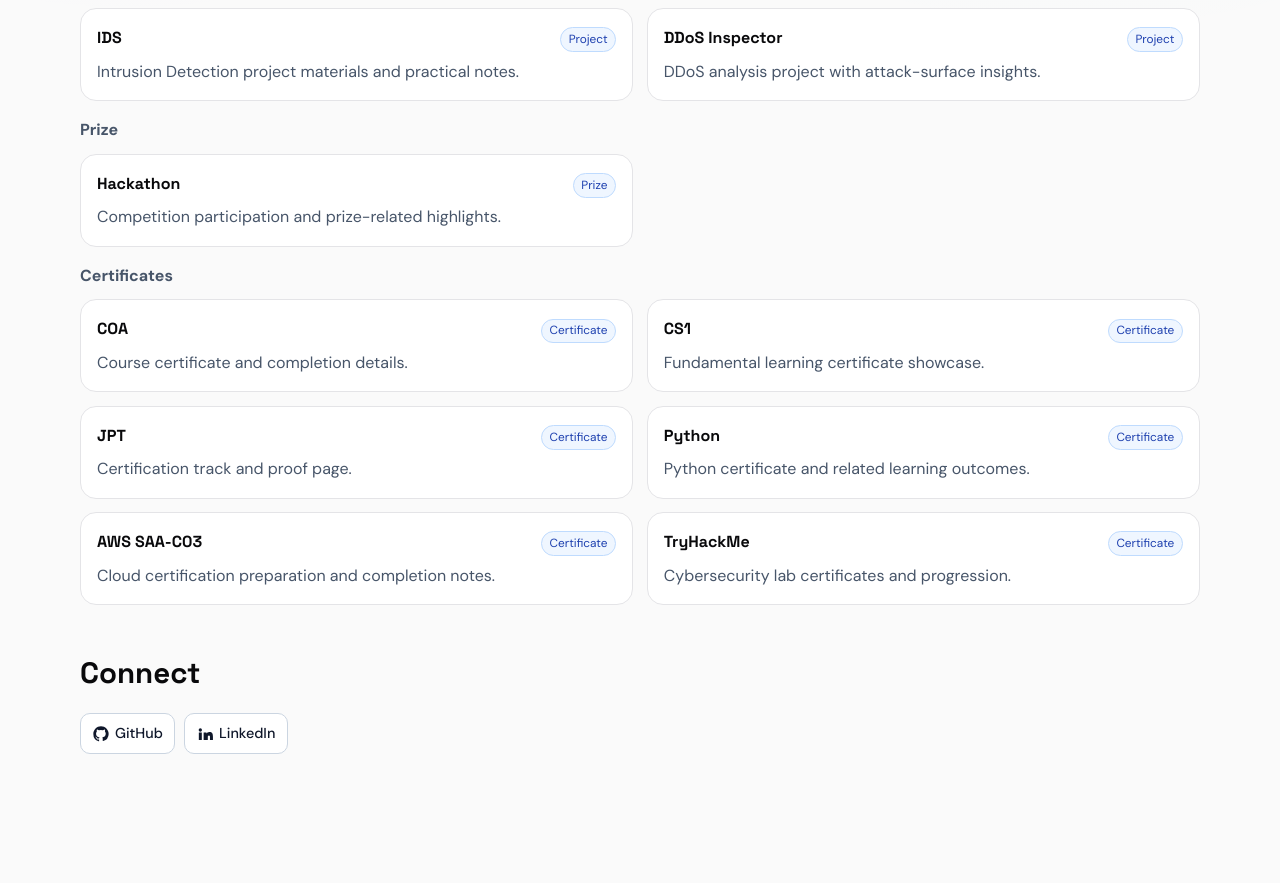
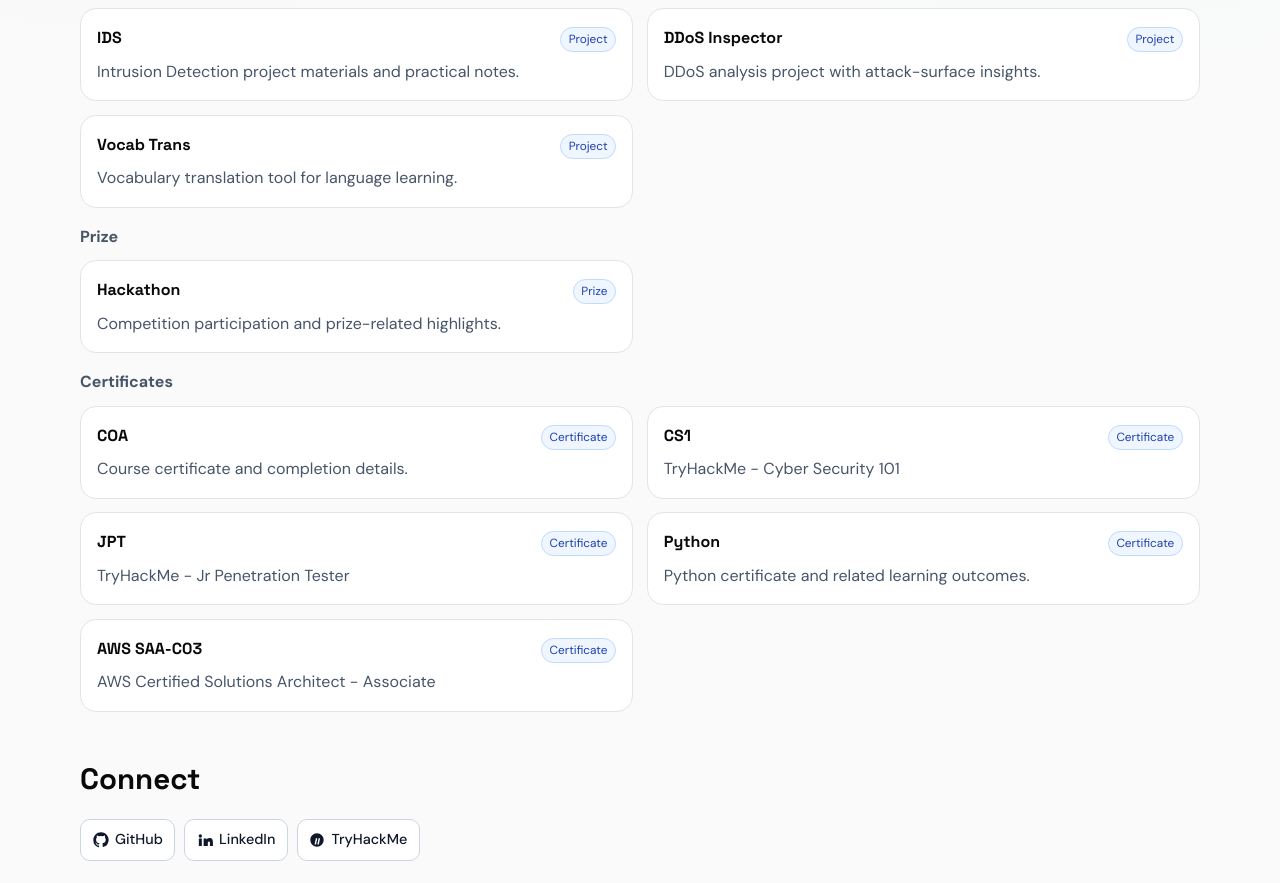
Before and after one commit to hungxqt/personal-page, a plain HTML site: page index.html in a window 1280 px wide. Shown: the part 851-1734 px from the top of the page. Before the commit the page ends 1627 px from the top, so only its background shows below. Drawn offline with Linux system fonts and the light colour scheme.

Commit message:
feat(): add project

```diff
--- a/index.html
+++ b/index.html
@@ -717,6 +717,10 @@
           <div class="project-head"><strong>DDoS Inspector</strong><span class="tag">Project</span></div>
           <p class="muted">DDoS analysis project with attack-surface insights.</p>
         </a>
+        <a class="project-card" href="./vocab-trans/">
+          <div class="project-head"><strong>Vocab Trans</strong><span class="tag">Project</span></div>
+          <p class="muted">Vocabulary translation tool for language learning.</p>
+        </a>
       </div>
 
       <p class="muted" style="margin: 1rem 0 0.7rem;"><strong>Prize</strong></p>
@@ -735,11 +739,11 @@
         </a>
         <a class="project-card" href="./cs1/">
           <div class="project-head"><strong>CS1</strong><span class="tag">Certificate</span></div>
-          <p class="muted">Fundamental learning certificate showcase.</p>
+          <p class="muted">TryHackMe - Cyber Security 101</p>
         </a>
         <a class="project-card" href="./jpt/">
           <div class="project-head"><strong>JPT</strong><span class="tag">Certificate</span></div>
-          <p class="muted">Certification track and proof page.</p>
+          <p class="muted">TryHackMe - Jr Penetration Tester</p>
         </a>
         <a class="project-card" href="./python/">
           <div class="project-head"><strong>Python</strong><span class="tag">Certificate</span></div>
@@ -747,11 +751,7 @@
         </a>
         <a class="project-card" href="./saa-c03/">
           <div class="project-head"><strong>AWS SAA-C03</strong><span class="tag">Certificate</span></div>
-          <p class="muted">Cloud certification preparation and completion notes.</p>
-        </a>
-        <a class="project-card" href="./tryhackme/">
-          <div class="project-head"><strong>TryHackMe</strong><span class="tag">Certificate</span></div>
-          <p class="muted">Cybersecurity lab certificates and progression.</p>
+          <p class="muted">AWS Certified Solutions Architect - Associate</p>
         </a>
       </div>
     </section>
@@ -768,6 +768,10 @@
         <a class="social-link" href="./linkedin/" aria-label="Open LinkedIn page">
           <svg width="16" height="16" viewBox="0 0 24 24" fill="currentColor" aria-hidden="true"><path d="M4.98 3.5A2.49 2.49 0 0 0 2.5 6a2.49 2.49 0 0 0 2.48 2.5A2.5 2.5 0 1 0 4.98 3.5ZM2.75 9.75h4.46V21H2.75V9.75Zm7.2 0h4.27v1.53h.06c.6-1.08 2.06-2.22 4.24-2.22 4.54 0 5.38 2.99 5.38 6.88V21h-4.45v-4.48c0-1.07-.02-2.45-1.5-2.45-1.5 0-1.72 1.17-1.72 2.37V21H9.95V9.75Z"></path></svg>
           LinkedIn
+        </a>
+        <a class="social-link" href="./tryhackme/" aria-label="Open TryHackMe page">
+          <svg width="16" height="16" viewBox="0 0 24 24" fill="currentColor" aria-hidden="true"><path d="M12 2C6.48 2 2 6.48 2 12s4.48 10 10 10 10-4.48 10-10S17.52 2 12 2Zm4.64 7.2-1.92 9.6h-2.2l1.92-9.6h2.2Zm-6.36 0h2.2l-1.92 9.6h-2.2l1.92-9.6Z"></path></svg>
+          TryHackMe
         </a>
       </div>
     </section>
```
Also changed, not shown: vocab-trans/index.html (added, +7 -0 lines).
